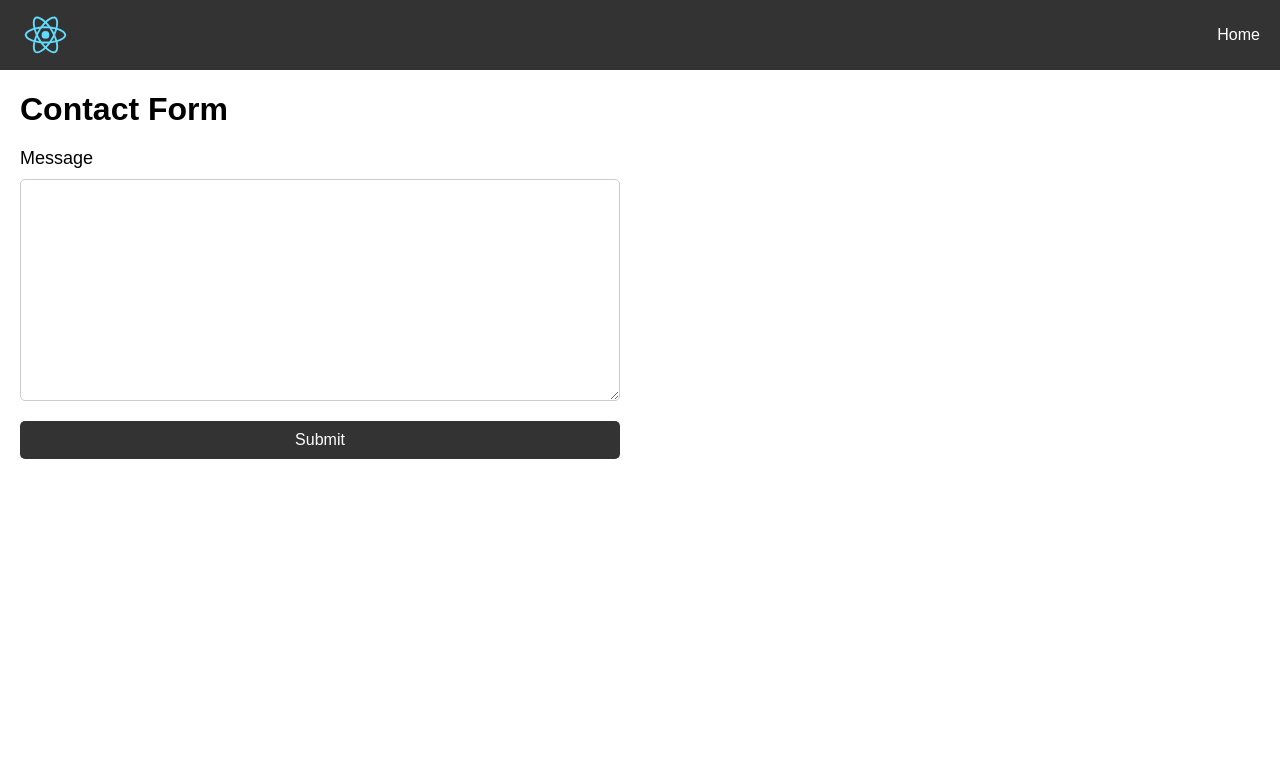
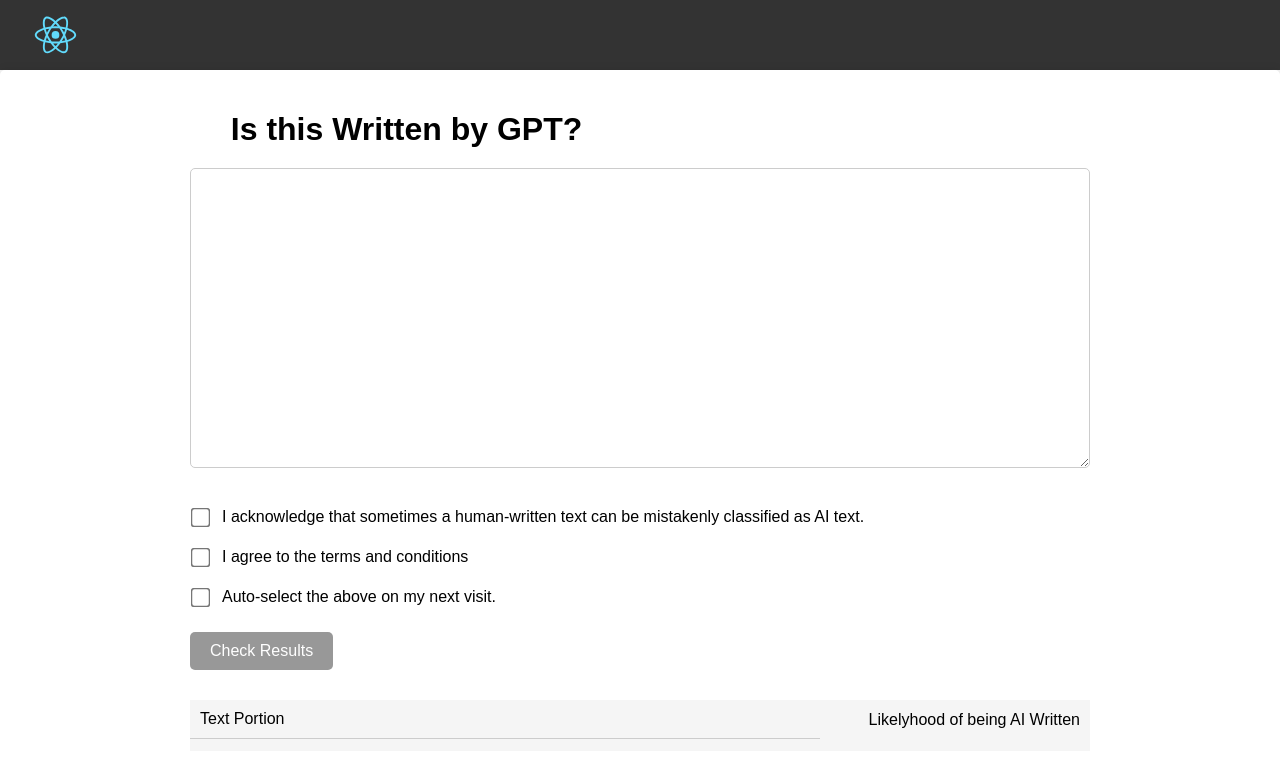
Before and after one commit to ateeqend/isthiswrittenbyai, a React (Create React App) app: page / in a window 1280 px wide. Shown: the top 778 px of the page. Built offline with nearby package versions, Linux system fonts and the light colour scheme.

Commit message:
detector form v0.1

```diff
--- a/package.json
+++ b/package.json
@@ -8,6 +8,7 @@
     "@testing-library/react": "^13.4.0",
     "@testing-library/user-event": "^13.5.0",
     "react": "^18.2.0",
+    "react-cookie": "^4.1.1",
     "react-dom": "^18.2.0",
     "react-scripts": "5.0.1",
     "web-vitals": "^2.1.4"
--- a/src/App.css
+++ b/src/App.css
@@ -1,16 +1,23 @@
-.App {
+/* General styles */
+* {
+  box-sizing: border-box;
+}
+
+body {
   margin: 0;
   padding: 0;
   font-family: Arial, sans-serif;
+  background-color: #f5f5f5;
 }
 
+/* Navigation */
 nav {
   display: flex;
   justify-content: space-between;
   align-items: center;
   background-color: #333;
   color: #fff;
-  padding: 10px;
+  padding: 10px 20px;
 }
 
 nav img {
@@ -32,26 +39,64 @@
 nav li a {
   color: #fff;
   text-decoration: none;
+  font-size: 16px;
+  font-weight: bold;
+  padding: 10px;
+  border-radius: 5px;
+  transition: background-color 0.2s ease-in-out;
 }
 
+nav li a:hover {
+  background-color: #555;
+}
+
+/* Main content */
 main {
   margin: 20px;
+  max-width: 1500px;
+  margin: auto;
+  background-color: #fff;
+  box-shadow: 0px 0px 10px rgba(0, 0, 0, 0.1);
+  border-radius: 5px;
+  padding: 20px;
+}
+
+main ul {
+  list-style: none;
+  padding: 0;
+}
+
+main ul li {
+  display: flex;
+  align-items: center;
+  margin-bottom: 12px;
+  vertical-align: middle;
 }
 
 h1 {
   font-size: 32px;
   margin-bottom: 20px;
+  margin-left: 17%;
 }
 
 form {
-  display: flex;
-  flex-direction: column;
-  max-width: 600px;
+  max-width: 900px;
+  margin: 0 auto;
 }
 
 label {
-  font-size: 18px;
+  display: inline-block;
+  font-size: 16px;
   margin-bottom: 10px;
+  word-break: break-word;
+  width: 80%;
+}
+
+input[type="checkbox"] {
+  display: inline-block;
+  margin-right: 15px;
+  transform: scale(1.5);
+  margin-bottom: 12px;
 }
 
 textarea {
@@ -60,7 +105,8 @@
   border: 1px solid #ccc;
   border-radius: 5px;
   resize: vertical;
-  min-height: 200px;
+  min-height: 300px;
+  width: 100%;
   margin-bottom: 20px;
 }
 
@@ -72,8 +118,72 @@
   border-radius: 5px;
   font-size: 16px;
   cursor: pointer;
+  transition: background-color 0.2s ease-in-out;
+  margin-bottom: 30px;
 }
 
 button[type="submit"]:hover {
   background-color: #555;
 }
+
+button[type="submit"]:disabled {
+  opacity: 0.5;
+  cursor: not-allowed;
+}
+
+button[type="submit"]:not(:disabled) {
+  opacity: 1;
+  cursor: pointer;
+}
+
+/* Results */
+ul.resultChunk {
+  list-style: none;
+  margin: 0;
+  padding: 0;
+}
+
+ul.resultChunk li,
+ul.resultChunk li:last-child {
+  display: inline-block;
+  box-sizing: border-box;
+  width: 70%;
+  padding: 10px;
+  border-bottom: 1px solid #ccc;
+}
+
+ul.resultChunk li:last-child {
+  width: 30%;
+  border-bottom: none;
+  text-align: right;
+}
+
+ul.resultChunk li span {
+  font-size: 16px;
+}
+
+ul.resultChunk li h3 {
+  font-size: 20px;
+  margin: 0;
+}
+
+ul.resultChunk li p {
+  font-size: 16px;
+  margin: 0;
+  color: #999;
+}
+
+ul.resultChunk li a {
+  font-size: 16px;
+  color: #333;
+  text-decoration: none;
+  transition: color 0.2s ease-in-out;
+}
+
+ul.resultChunk li a:hover {
+  color: #555;
+}
+
+ul.resultHeader {
+  background-color: #f5f5f5;
+}
--- a/src/App.js
+++ b/src/App.js
@@ -1,5 +1,5 @@
 import React from "react";
-import ContactForm from "./ContactForm";
+import DetectionForm from "./DetectionForm";
 import logo from "./logo.svg";
 import "./App.css";
 
@@ -8,15 +8,11 @@
     <div className="App">
       <nav>
         <img src={logo} alt="logo" />
-        <ul>
-          <li>
-            <a href="/">Home</a>
-          </li>
-        </ul>
+        <ul></ul>
       </nav>
       <main>
-        <h1>Contact Form</h1>
-        <ContactForm />
+        <h1>Is this Written by GPT?</h1>
+        <DetectionForm />
       </main>
     </div>
   );
--- a/src/ContactForm.js
+++ /dev/null
@@ -1,47 +0,0 @@
-import React, { useState } from "react";
-
-export default function ContactForm() {
-  const [responseData, setResponseData] = useState(null);
-  const [state, setState] = useState({ submitting: false });
-
-  const rHeaders = new Headers({
-    Authorization: `Bearer ${process.env.HF_API_TOKEN}`,
-    "Content-Type": "text/plain",
-  });
-  const onSubmit = async (event) => {
-    event.preventDefault();
-
-    setState({ submitting: true });
-    const requestOptions = {
-      method: "POST",
-      headers: rHeaders,
-      body: event.target.message.value,
-      redirect: "follow",
-    };
-    const url =
-      "https://api-inference.huggingface.co/models/roberta-base-openai-detector";
-
-    fetch(url, requestOptions)
-      .then((response) => response.json())
-      .then((result) => console.log(result))
-      .catch((error) => console.log("error", error));
-
-    // const result = await response.json();
-    // setResponseData(result);
-    setState({ submitting: false });
-  };
-
-  if (responseData) {
-    return <p>{JSON.stringify(responseData)}</p>;
-  }
-
-  return (
-    <form onSubmit={onSubmit}>
-      <label htmlFor="message">Message</label>
-      <textarea id="message" name="message" required></textarea>
-      <button type="submit" disabled={state.submitting}>
-        Submit
-      </button>
-    </form>
-  );
-}
--- /dev/null
+++ b/src/DetectionForm.js
@@ -0,0 +1,133 @@
+import React, { useState, useEffect } from "react";
+import { useCookies } from "react-cookie";
+
+function DetectionForm() {
+  const [text, setText] = useState("");
+  const [chunks, setChunks] = useState([]);
+  const [isCheckedAcknowledge, setIsCheckedAcknowledge] = useState(false);
+  const [isCheckedTerms, setIsCheckedTerms] = useState(false);
+  const [isCheckedAutoselect, setIsCheckedAutoselect] = useState(true);
+  const [cookies, setCookie, removeCookie] = useCookies(["autoSelectCookie"]);
+  const [isLoading, setIsLoading] = useState(false);
+
+  useEffect(() => {
+    setIsCheckedAcknowledge(cookies.autoSelectCookie === "true");
+    setIsCheckedTerms(cookies.autoSelectCookie === "true");
+    setIsCheckedAutoselect(cookies.autoSelectCookie === "true");
+  }, [cookies]);
+
+  const handleAutoSelectChange = (event) => {
+    const isCheckedAutoSelect = event.target.checked;
+    setIsCheckedAutoselect(isCheckedAutoSelect);
+    setCookie("autoSelectCookie", isCheckedAutoSelect.toString(), {
+      path: "/",
+    });
+  };
+
+  const handleSubmit = async (event) => {
+    event.preventDefault();
+    setIsLoading(true);
+    const response = await fetch("https://model.gptwritten.com/", {
+      method: "POST",
+      headers: {
+        "Content-Type": "application/json",
+      },
+      body: JSON.stringify({ text }),
+    });
+
+    const data = await response.json();
+    setChunks(data);
+    setIsLoading(false);
+  };
+
+  const renderChunk = (chunk, index) => {
+    const probability = JSON.parse(chunk.p)[0];
+    let style = {
+      backgroundColor: "inherit",
+    };
+    if (probability >= 0.8) style = { backgroundColor: "red", color: "white" };
+    else if (probability >= 0.6) style = { backgroundColor: "yellow" };
+
+    return (
+      <ul class="resultChunk">
+        <li key={chunk.s} style={style}>
+          {text.substring(chunk.s, chunk.e + index)}
+        </li>
+        <li key={probability}>{Math.round(probability * 100)}%</li>
+      </ul>
+    );
+  };
+
+  return (
+    <div>
+      <form onSubmit={handleSubmit}>
+        <div>
+          <textarea
+            id="text"
+            value={text}
+            onChange={(event) => setText(event.target.value)}
+          />
+        </div>
+        <div>
+          <ul>
+            <li>
+              <input
+                type="checkbox"
+                id="acknowledge"
+                name="acknowledge"
+                checked={isCheckedAcknowledge}
+                onChange={(event) =>
+                  setIsCheckedAcknowledge(event.target.checked)
+                }
+              />
+              <label htmlFor="acknowledge">
+                I acknowledge that sometimes a human-written text can be
+                mistakenly classified as AI text.
+              </label>
+            </li>
+            <li>
+              <input
+                type="checkbox"
+                id="termscheckbox"
+                name="termscheckbox"
+                checked={isCheckedTerms}
+                onChange={(event) => setIsCheckedTerms(event.target.checked)}
+              />
+              <label htmlFor="termscheckbox">
+                I agree to the terms and conditions
+              </label>
+            </li>
+            <li>
+              <input
+                type="checkbox"
+                id="autoselect"
+                name="autoselect"
+                checked={isCheckedAutoselect}
+                onChange={handleAutoSelectChange}
+              />
+              <label htmlFor="autoselect">
+                Auto-select the above on my next visit.
+              </label>
+            </li>
+          </ul>
+        </div>
+        <button
+          type="submit"
+          disabled={!isCheckedAcknowledge || !isCheckedTerms}
+        >
+          Check Results
+        </button>
+        {isLoading && <div className="loader"></div>}
+        <div>
+          <ul class="resultChunk resultHeader">
+            <li key="chunkTitle">Text Portion</li>
+            <li key="probability">Likelyhood of being AI Written</li>
+          </ul>
+          <ul>{chunks.map((chunk, index) => renderChunk(chunk, index))}</ul>
+        </div>
+      </form>
+    </div>
+  );
+}
+
+export default DetectionForm;
```
Also changed, not shown: 1 other file (tests, documents, lock files or other folders).
